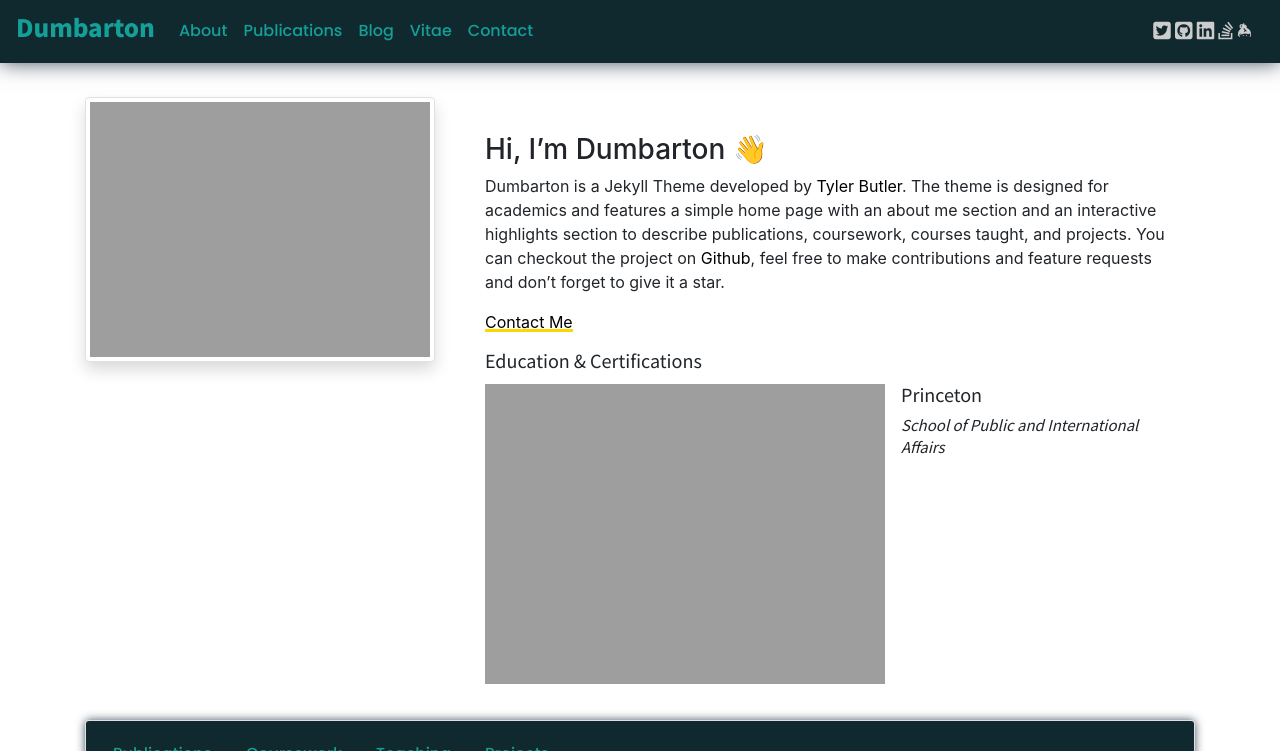
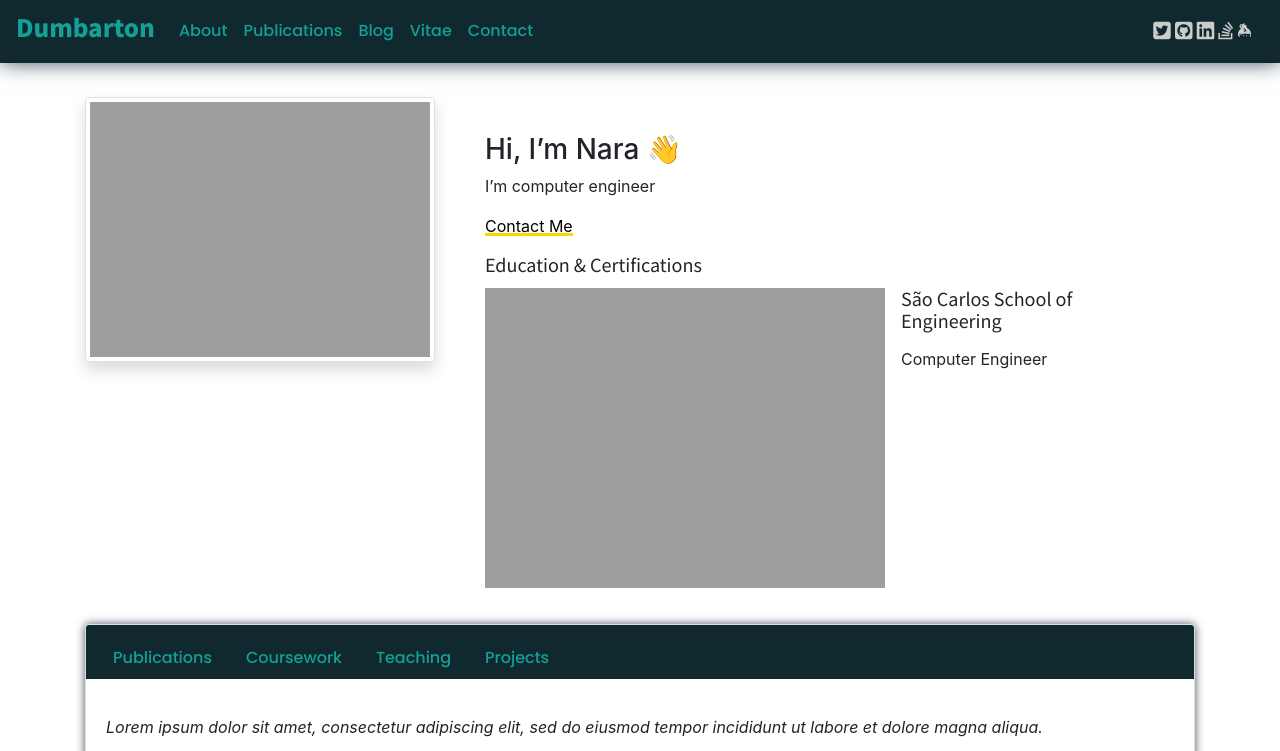
Before and after one commit to naavilam/naavilam.github.io, a Jekyll site: the page built from index.md, in a window 1280 px wide, cut to the strip 0-751 px from the top of the page. Built offline with Jekyll 4.4.1, drawn with Linux system fonts in a browser that asks for light colours; nearby versions of some CDN libraries; comment, search, counter and statistics services are not loaded; our own code applies the rules of GitHub Pages for plain Markdown files.

Commit message:
Update files

```diff
--- a/_data/education.yml
+++ b/_data/education.yml
@@ -1,6 +1,6 @@
-- School: Princeton
-  Degree:
-  Program: School of Public and International Affairs
+- School: São Carlos School of Engineering
+  Degree: Computer Engineer
+  # Program: School of Public and International Affairs
   Start Date:
   End Date:
   Icon: /assets/img/icons/2x/princeton-crop.png      # Make this icon small, think 30px/30px
--- a/index.md
+++ b/index.md
@@ -3,7 +3,8 @@
 title:
 date: 2020-11-20
 ---
-### Hi, I'm Dumbarton 👋
-Dumbarton is a Jekyll Theme developed by [Tyler Butler](https://github.com/tcbutler320). The theme is designed for academics and features a simple home page with an about me section and an interactive highlights section to describe publications, coursework, courses taught, and projects. You can checkout the project on [Github](https://github.com/tcbutler320/Jekyll-Theme-Dumbarton), feel free to make contributions and feature requests and don't forget to give it a star.
+### Hi, I'm Nara 👋
+I'm computer engineer
+<!-- Dumbarton is a Jekyll Theme developed by [Tyler Butler](https://github.com/tcbutler320). The theme is designed for academics and features a simple home page with an about me section and an interactive highlights section to describe publications, coursework, courses taught, and projects. You can checkout the project on [Github](https://github.com/tcbutler320/Jekyll-Theme-Dumbarton), feel free to make contributions and feature requests and don't forget to give it a star. -->
 
 <a href="/contact.html" class="highlighted">Contact Me</a>
```
